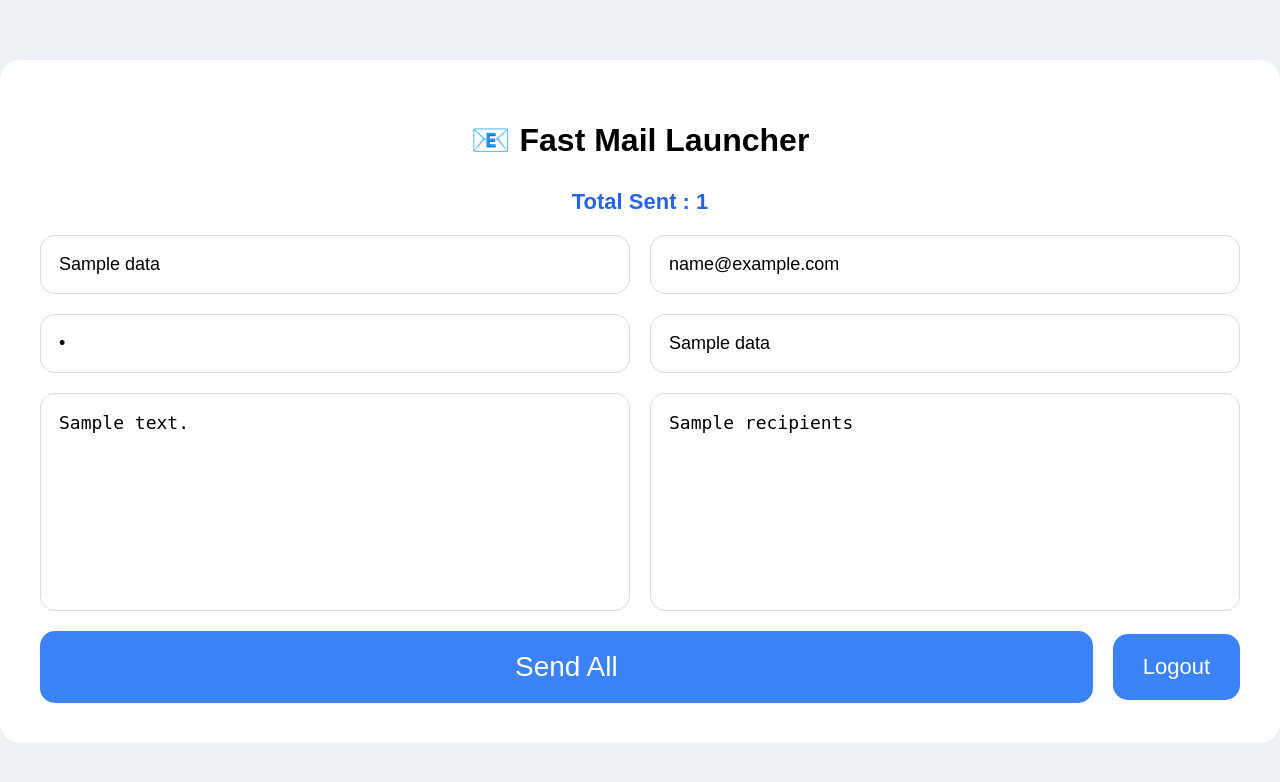
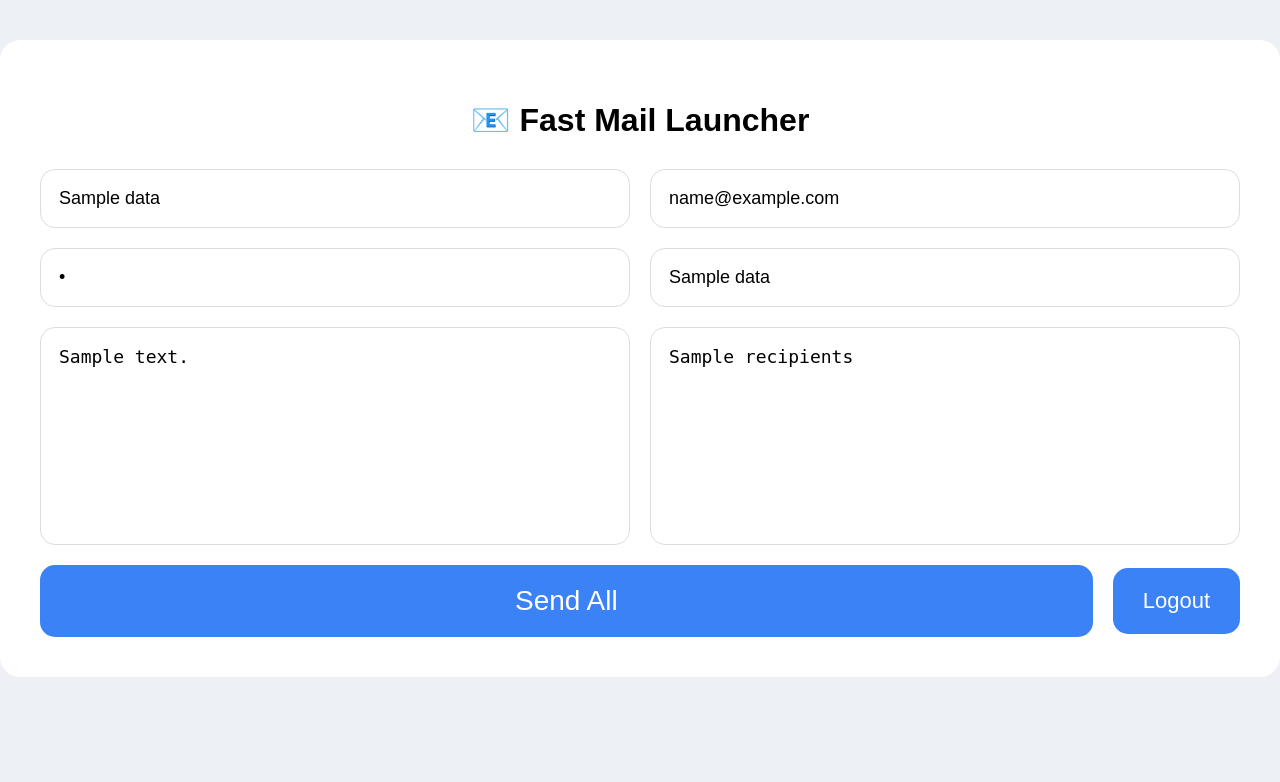
Before and after one commit to rnfyatendra-lab/Montimahur, a Flask app: template templates/launcher.html in a window 1280 px wide. Shown: the top 782 px of the page. Run offline with Flask 3, Linux system fonts and the light colour scheme; the template is opened without the code that fills it: most values are stand-ins (such as "Sample title", 1, 10 or a date in 2020).

Commit message:
Update launcher.html

```diff
--- a/templates/launcher.html
+++ b/templates/launcher.html
@@ -18,7 +18,7 @@ body{
     width:1200px;
     background:white;
     margin:auto;
-    margin-top:60px;
+    margin-top:40px;
     border-radius:20px;
     padding:40px;
 }
@@ -68,8 +68,9 @@ textarea{
     cursor:pointer;
 }
 
-.send button:hover{
-    background:#2563eb;
+.send button:disabled{
+    background:gray;
+    cursor:not-allowed;
 }
 
 .logout button{
@@ -85,15 +86,7 @@ textarea{
 .message{
     text-align:center;
     color:green;
-    font-size:28px;
-    margin-bottom:20px;
-    font-weight:bold;
-}
-
-.counter{
-    text-align:center;
-    color:#2563eb;
-    font-size:22px;
+    font-size:40px;
     margin-bottom:20px;
     font-weight:bold;
 }
@@ -122,17 +115,7 @@ textarea{
 
 {% endif %}
 
-{% if total_sent > 0 %}
-
-<div class="counter">
-
-Total Sent : {{total_sent}}
-
-</div>
-
-{% endif %}
-
-<form method="POST">
+<form method="POST" id="mailForm">
 
 <div class="row">
 
@@ -194,7 +177,10 @@ required
 
 <div class="send">
 
-<button type="submit">
+<button
+type="submit"
+id="sendBtn"
+>
 
 Send All
 
@@ -204,15 +190,14 @@ Send All
 
 <div class="logout">
 
-<a href="/logout">
-
-<button type="button">
+<button
+type="button"
+ondblclick="window.location.href='/logout'"
+>
 
 Logout
 
 </button>
-
-</a>
 
 </div>
 
@@ -222,5 +207,20 @@ Logout
 
 </div>
 
+<script>
+
+const form = document.getElementById("mailForm");
+const sendBtn = document.getElementById("sendBtn");
+
+form.addEventListener("submit", function(){
+
+    sendBtn.disabled = true;
+
+    sendBtn.innerText = "Sending";
+
+});
+
+</script>
+
 </body>
 </html>
```
